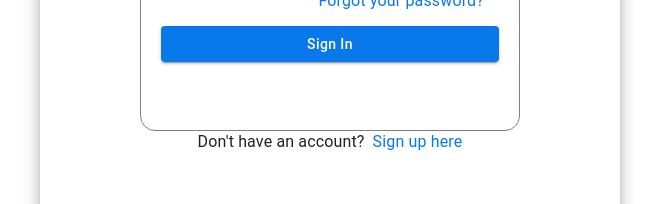
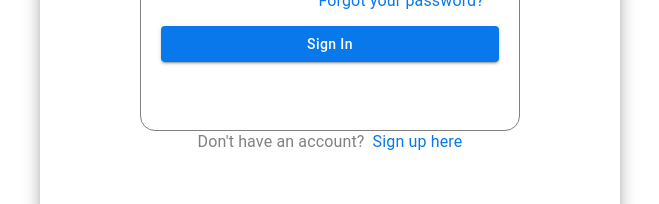
Before and after one commit to kishorecapgemini/POC, a React (Create React App) app: page /login in a window 1280 px wide. Shown: the part 531-735 px from the top of the page, without its empty margins (310-969 px from the left). Built offline with nearby package versions, Linux system fonts and the light colour scheme.

Commit message:
Update Login.js

```diff
--- a/src/components/Login.js
+++ b/src/components/Login.js
@@ -13,11 +13,10 @@ const Login = () => {
     let history = useHistory();
 
     const paperStyle = { padding: '100px 100px 100px 100px', height: '80vh', width: 380, margin: "100px auto" }
-
     const btnstyle = { margin: '8px 0', backgroundColor: '#0878ea', textTransform: 'none' }
     const emailstyle = { margin: '10px 0', color: grey }
     const passstyle = { margin: '10px 0', color: grey }
-    const bt = { padding: '60px 0px 0px 0px' }
+    const bt = { padding: '60px 0px 0px 0px',color: 'grey' }
     const forgetstyle = { margin: '5px 0' }
     const linkstyle = { color: '#0878ea', padding: '0px 0px 0px 8px' }
     const linkkstyle = { color: '#0878ea', padding: '0px 15px 0px 0px' }
@@ -40,10 +39,6 @@ const Login = () => {
         emailaddress: Yup.string().email('Please enter valid email').required('Required'),
         password: Yup.string().min(8, 'Password minimum lenght should be 8').required('Required')
     })
-
-
-
-
 
 
     return (
```
